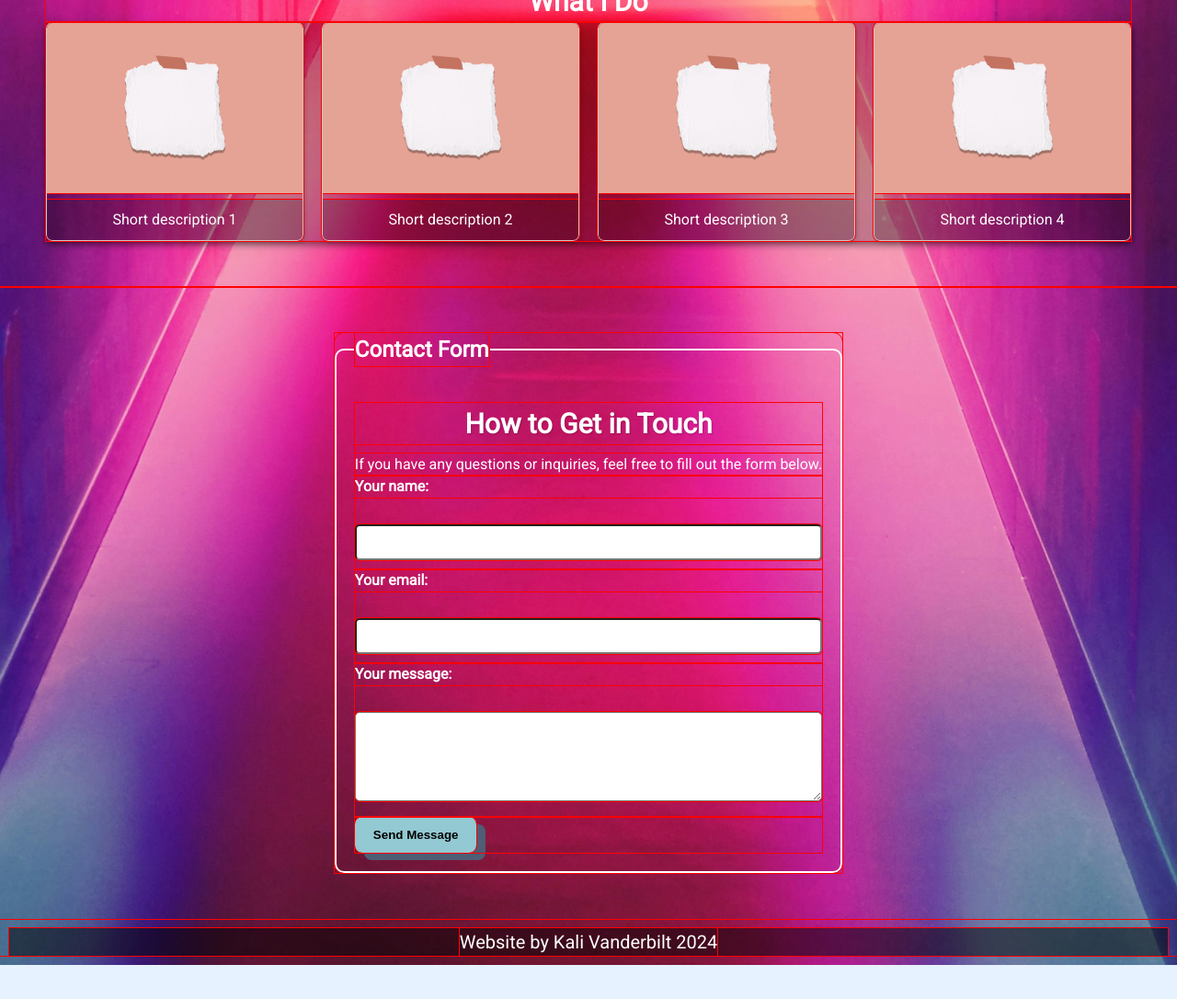
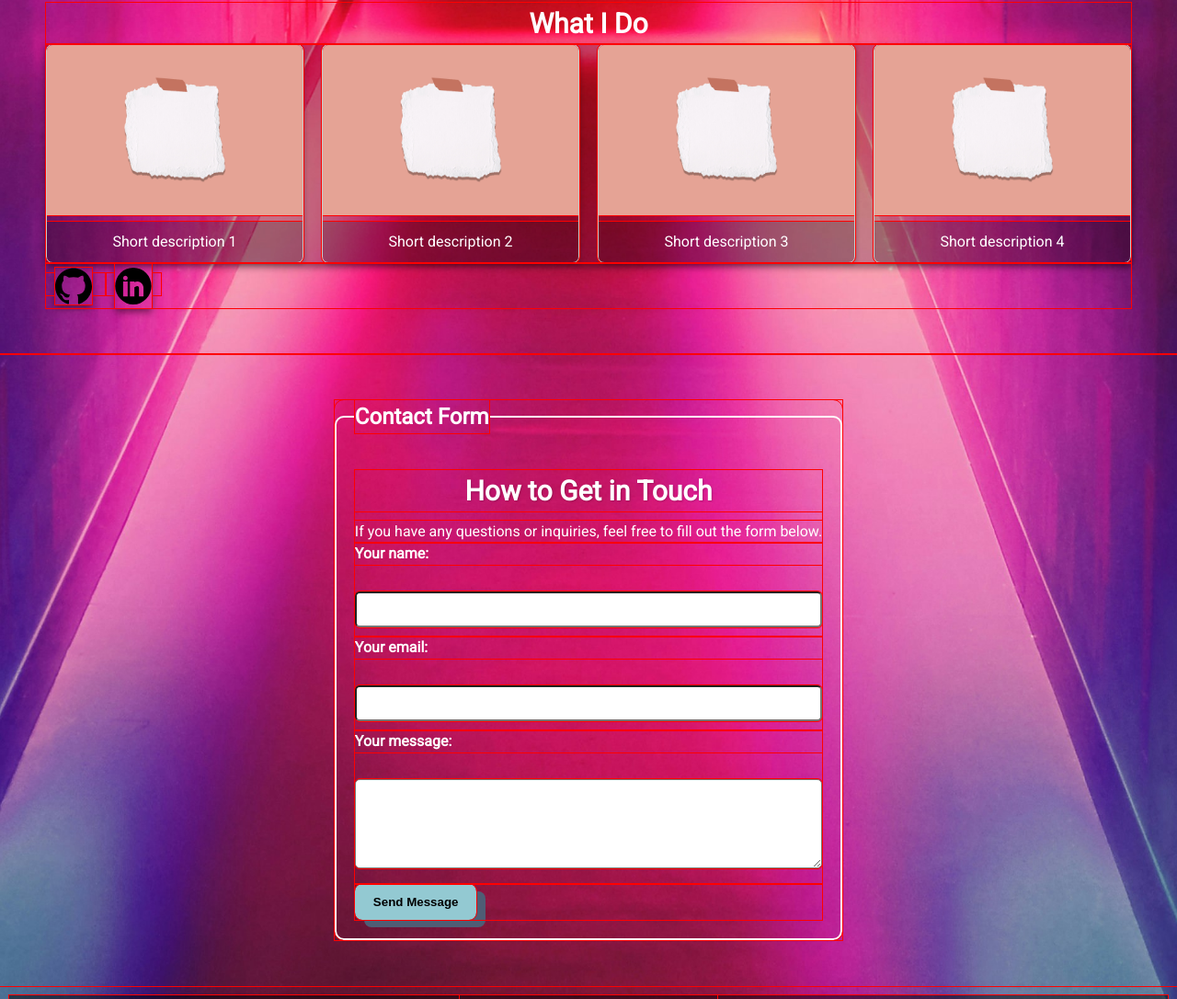
Before and after one commit to A-Kaliexe/Portfolio, a plain HTML site: page index.html in a window 1280 px wide. Shown: the part 2174-3260 px from the top of the page at 92% size. Before the commit the page ends 3223 px from the top, so only its background shows below. Drawn offline with Linux system fonts and the light colour scheme.

Commit message:
Title: Remove hover effect for social media icons
Description:
Removed the hover effect for social media icons to ensure their appearance remains consistent. Updated the CSS to reset the hover styles specifically for the social media links within the .social-links container, ensuring that the icons are not affected by unintended hover effects.

```diff
--- a/index.html
+++ b/index.html
@@ -7,6 +7,7 @@
     <link rel="preconnect" href="https://fonts.gstatic.com" crossorigin>
     <link href="https://fonts.googleapis.com/css2?family=Roboto&family=Roboto+Slab:wght@100&family=Space+Mono&display=swap" rel="stylesheet">
     <link rel="stylesheet" href="./styles.css" type="text/css">
+    <
     <title>Portfolio</title>
 </head>
 <body>
@@ -60,6 +61,15 @@
             <div class="grid-item"><img src="images\placeholder.jpg" alt="Placeholder Image 4">
                 <div class="description">Short description 4</div></div>
         </div>
+    </div>
+    <div class="social-links">
+        <a href="https://github.com/A-Kaliexe">
+            <img src="images\github.svg" alt="GitHub Profile">
+        </a>
+        <a href="https://www.linkedin.com/in/kali-v-5a84a012a">
+            <img src="images\circle-linkedin.svg" alt="LinkedIn Profile">
+        </a>
+    </div>
     </section>
     <section class="contactform" id="contact">
         <form action="" method="POST" class="form-section">
--- a/styles.css
+++ b/styles.css
@@ -250,6 +250,18 @@ button[type="submit"]:hover {
     cursor: pointer;
 }
 
+.social-links img {
+    box-shadow: 0 4px 8px #00000080;
+    width: 40px;
+    height: auto;
+    vertical-align: middle;
+    margin: 0 10px;
+
+}
+.social-links a {
+    background-color: initial;
+    text-decoration: none;
+}
 
 footer {
     display: flex;
@@ -263,10 +275,9 @@ footer {
 
 
 
-/* Gold for decorative elements */
-.icon {
-    color: #ffd700;
-}
+
+
+
 
 @media only screen and (max-width: 768px) {
     body {
```
Also changed, not shown: images/circle-linkedin.svg (added), images/icons8-linkedin-64.png (added).
